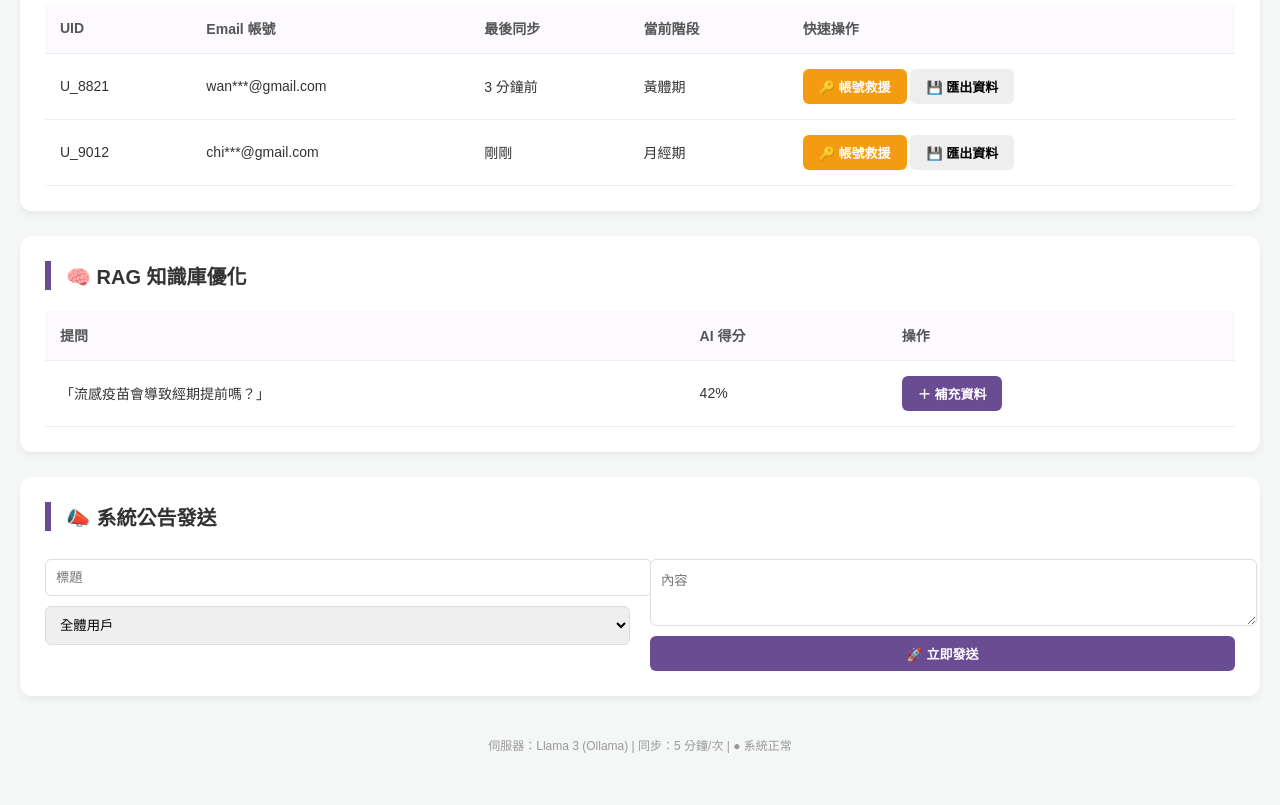
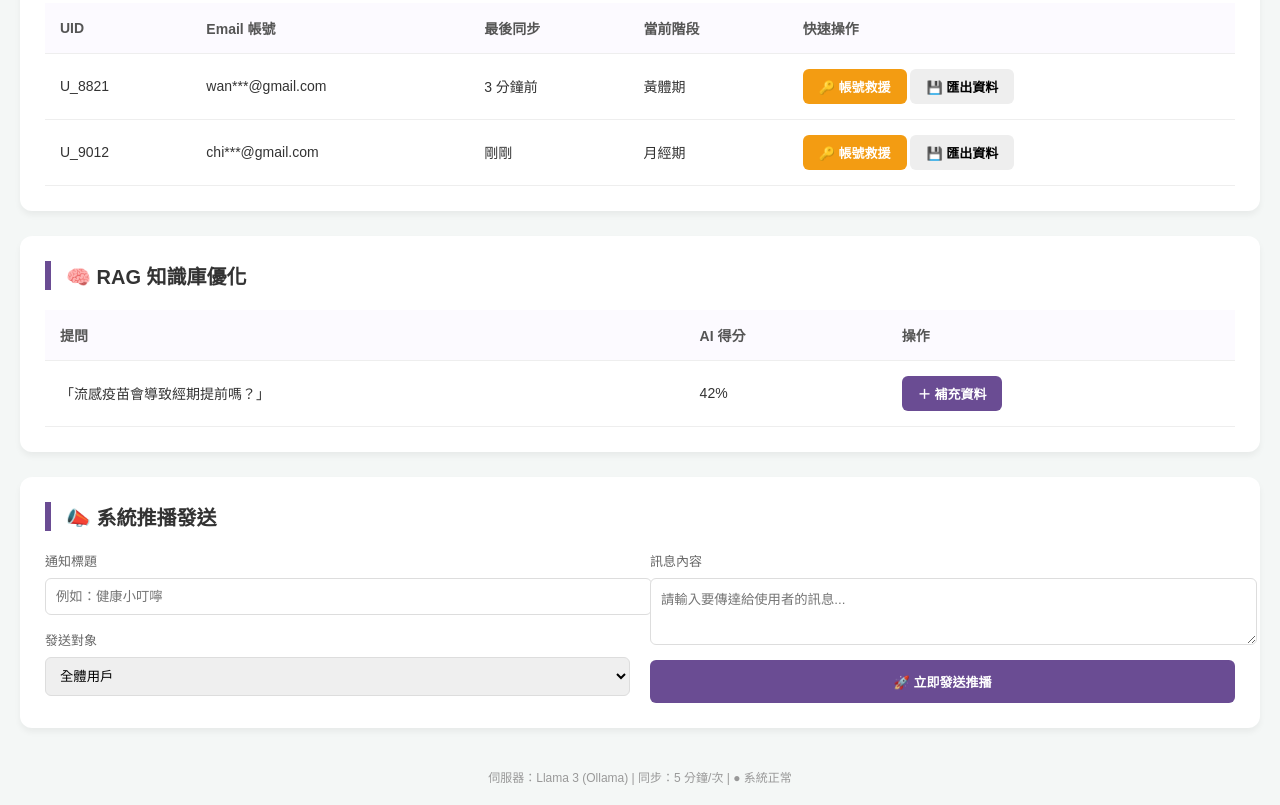
Before and after one commit to D11216101/MoonAPP, a plain HTML site: page index.html in a window 1280 px wide. Shown: the part 615-1420 px from the top of the page. Before the commit the page ends 1388 px from the top, so only its background shows below. Drawn offline with Linux system fonts and the light colour scheme.

Commit message:
Update index.html

```diff
--- a/index.html
+++ b/index.html
@@ -105,16 +105,22 @@
         </table>
     </div>
 
-    <div class="card">
-        <h3>📣 系統公告發送</h3>
+   <div class="card">
+        <h3>📣 系統推播發送</h3>
         <div class="push-row">
             <div class="push-input-group">
-                <input type="text" id="push-title" placeholder="標題">
-                <select style="margin-top:10px"><option>全體用戶</option><option>特定地區</option></select>
+                <label style="font-size: 13px; color: #666;">通知標題</label>
+                <input type="text" id="push-title" placeholder="例如：健康小叮嚀">
+                <label style="font-size: 13px; color: #666; margin-top: 15px;">發送對象</label>
+                <select id="push-target">
+                    <option>全體用戶</option>
+                    <option>特定用戶 (需輸入 UID)</option>
+                </select>
             </div>
             <div class="push-input-group">
-                <textarea rows="3" placeholder="內容"></textarea>
-                <button class="btn btn-primary" style="margin-top:10px" onclick="alert('推播發送成功！')">🚀 立即發送</button>
+                <label style="font-size: 13px; color: #666;">訊息內容</label>
+                <textarea rows="3" id="push-content" placeholder="請輸入要傳達給使用者的訊息..."></textarea>
+                <button class="btn btn-primary" style="margin-top:15px; padding: 12px;" onclick="sendPush()">🚀 立即發送推播</button>
             </div>
         </div>
     </div>
```
